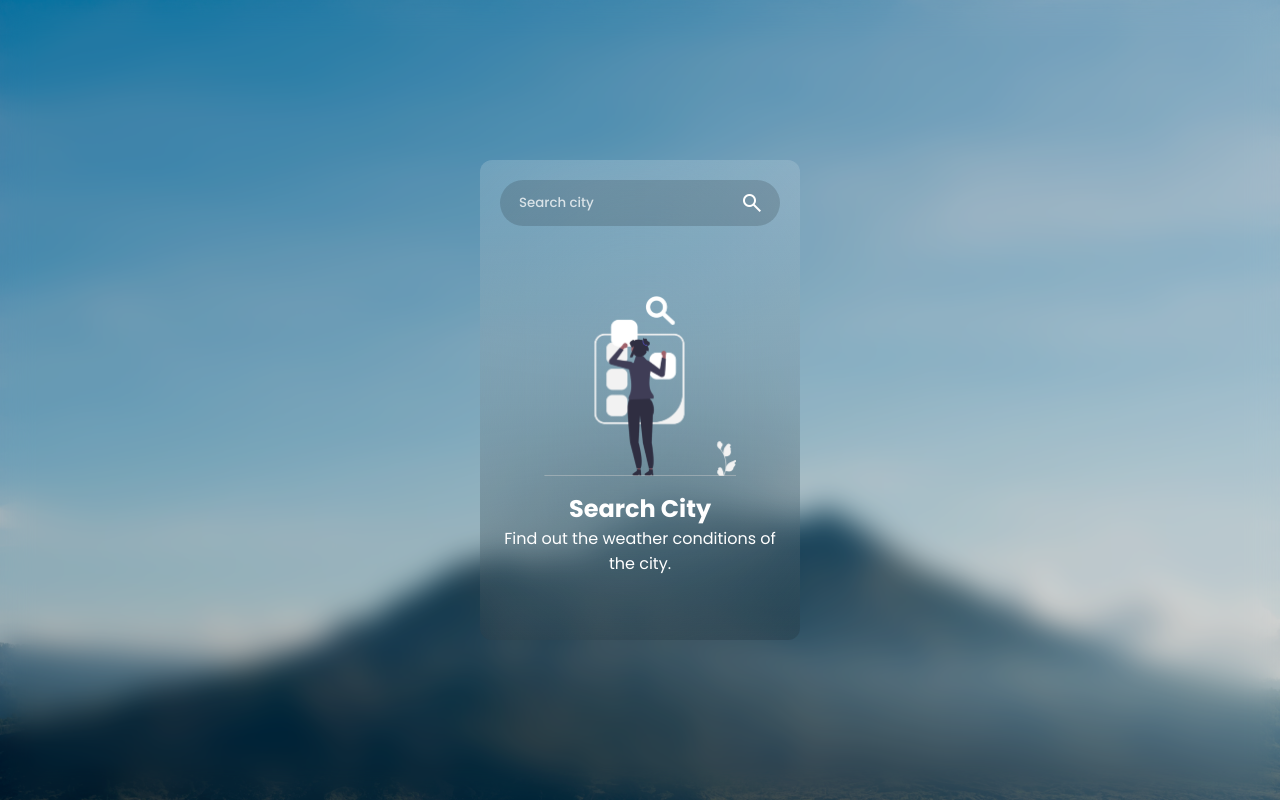
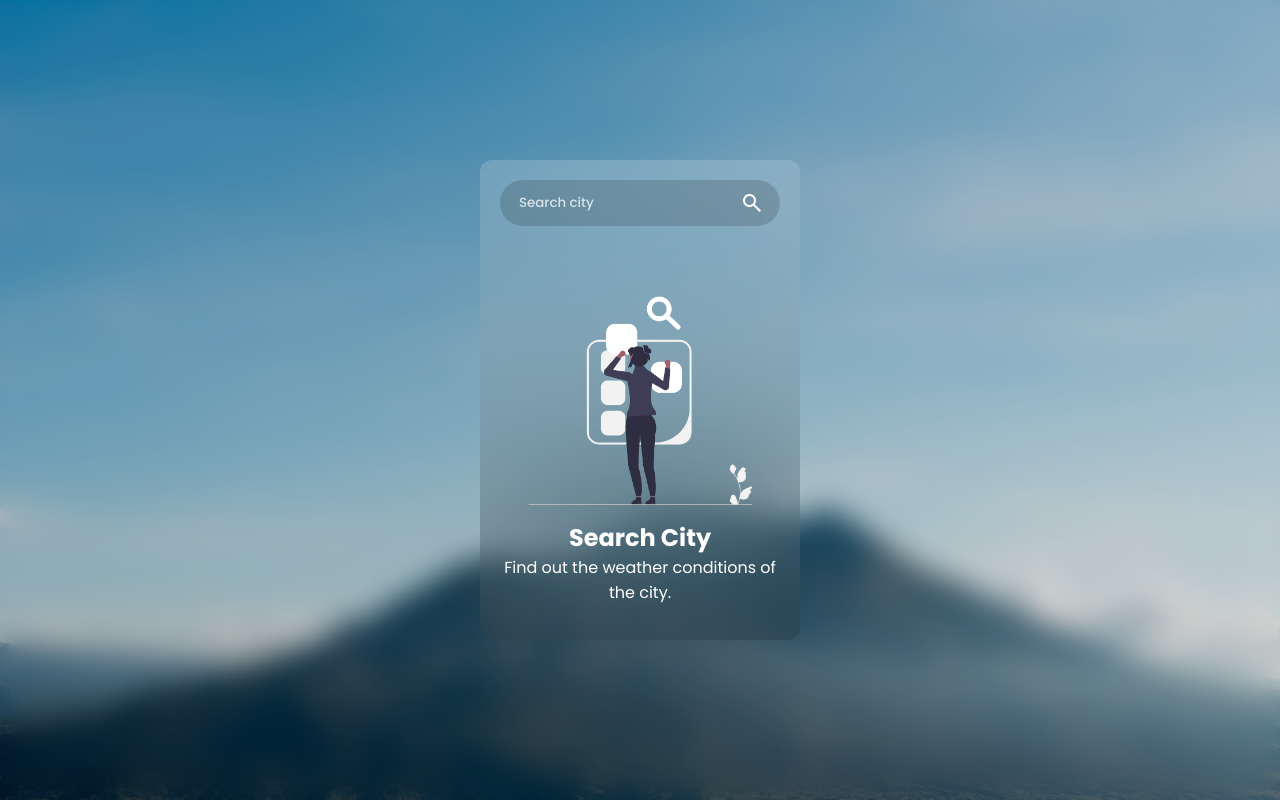
Before and after one commit to excelyynxl-a11y/WeatherApp, a plain HTML site: page index.html in a window 1280 px wide. Drawn offline with nearby package versions, Linux system fonts and the light colour scheme.

Commit message:
style image to fit

```diff
--- a/style.css
+++ b/style.css
@@ -59,6 +59,7 @@ body::before{
     backdrop-filter: blur(100px);
     padding: 20px;
 }
+
 
 .input-container {
     position: relative;
@@ -200,8 +201,14 @@ body::before{
 }
 
 .section-message img {
-    height: 180px;
-    width: fit-content;
+    /* height: 180px;
+    width: fit-content;  */
+    width: 80%;
+    height: auto;
+    max-width: 300px;
+    display: block;
+    margin: 0 auto;
+    object-fit: contain;
 }
 
 @media (max-width: 480px){
```
